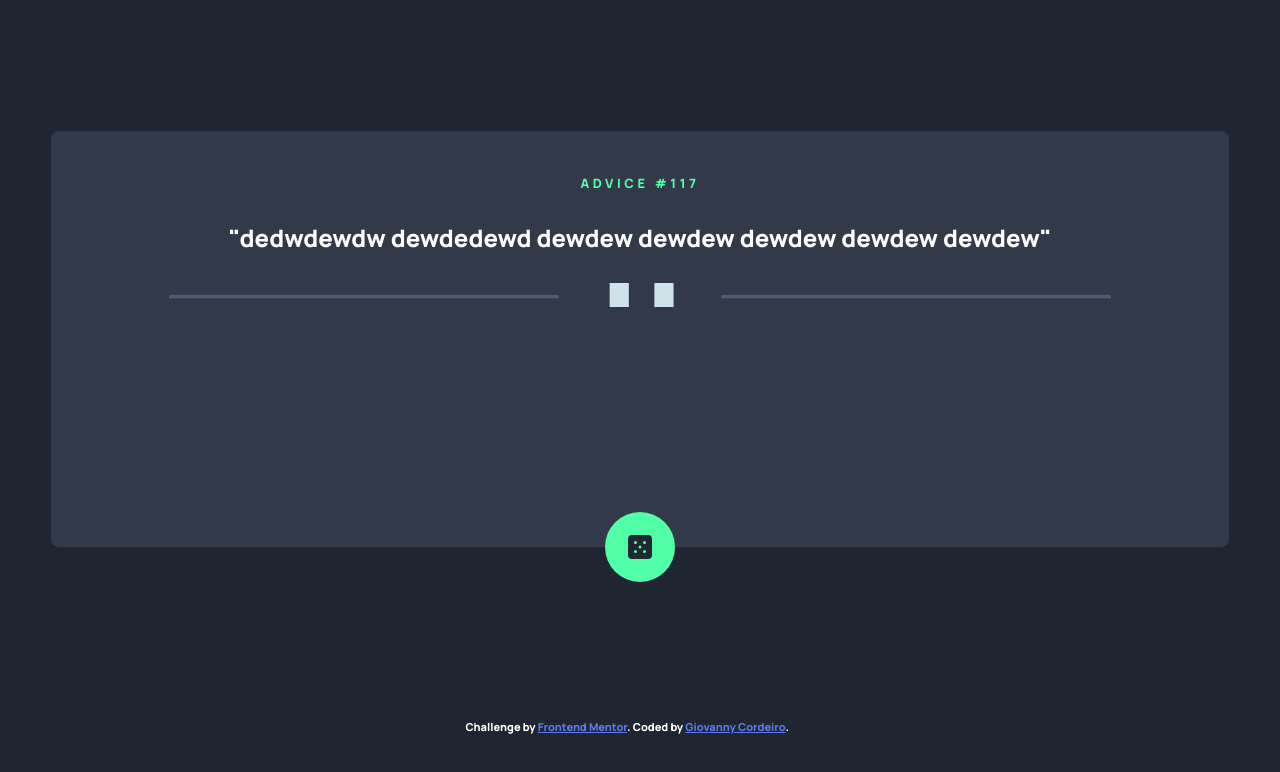
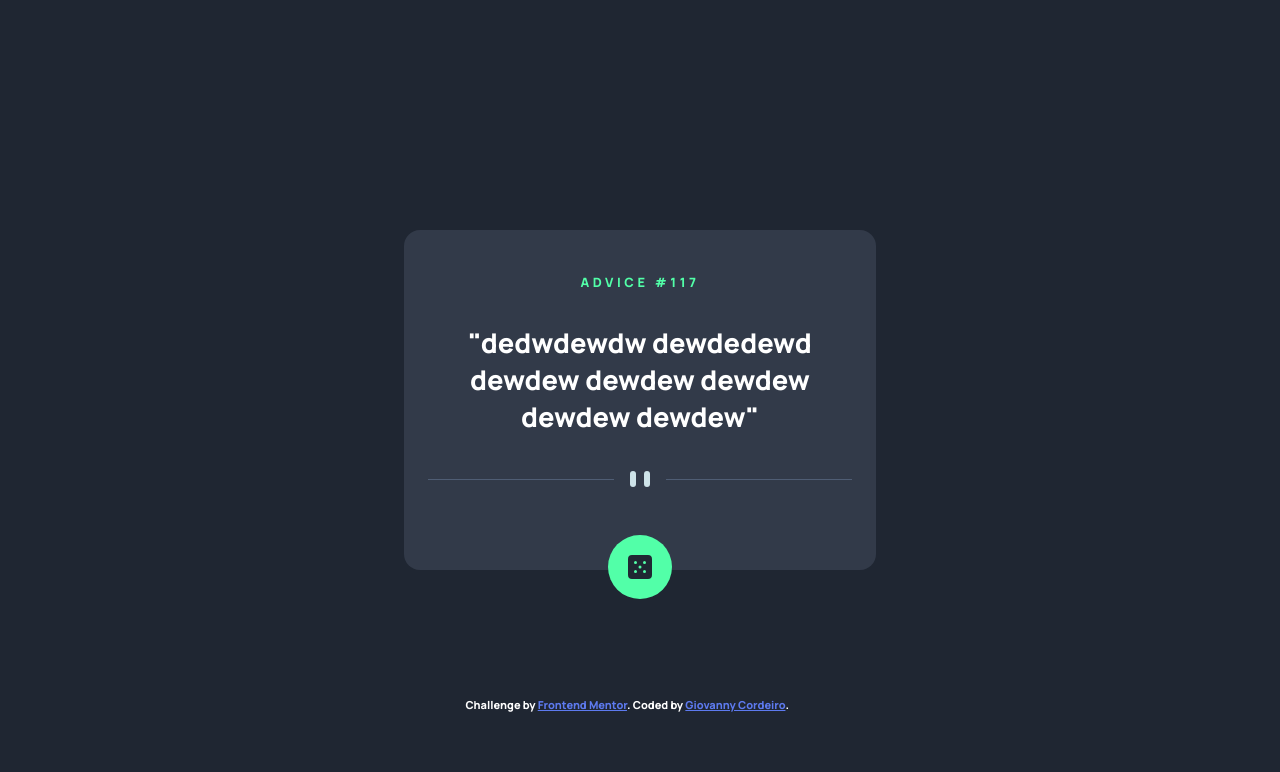
Before and after one commit to GiovannyCordeiro/Gerador-de-conselhos, a plain HTML site: page index.html in a window 1280 px wide. Drawn offline with Linux system fonts and the light colour scheme.

Commit message:
desktop-resolution

```diff
--- a/style.css
+++ b/style.css
@@ -70,9 +70,39 @@ main .button{
     position: absolute;
     font-size: 11px;
     text-align: center;
-    bottom: 6em;
+    bottom: 8em;
     color: #fff;
 }
 .attribution a {
     color: hsl(228, 82%, 65%);
 }
+
+@media screen and (min-width: 1000px){
+
+    main{
+        position: relative;
+        top: 2em;
+        justify-content: center;
+        height: 100vh;
+    }
+
+    main .content{
+        width: 36.8%;
+        height: 42.5vh;
+        border-radius: 1em;
+    }
+
+    main .content h3{
+        font-size: 1.7em;
+    }
+
+    main .content .pattern{
+        width: 90%;
+        background: url(/images/pattern-divider-desktop.svg)center center no-repeat;
+    }
+
+    main .button{
+        width: 4em;
+        height: 4em;
+    }
+}
```
